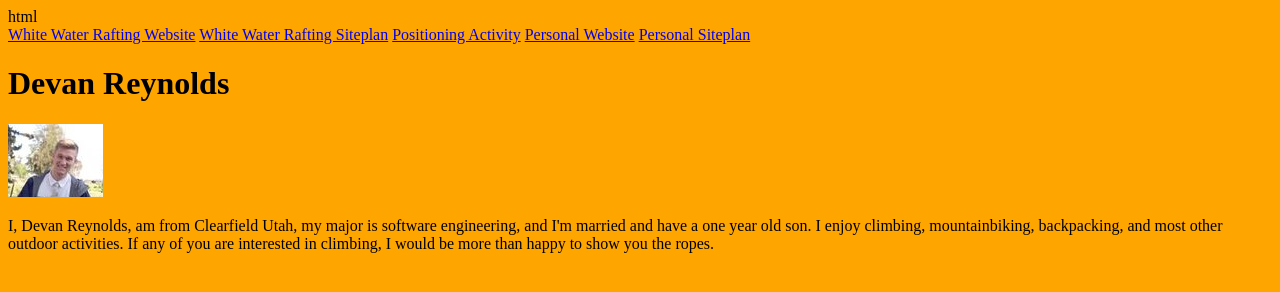
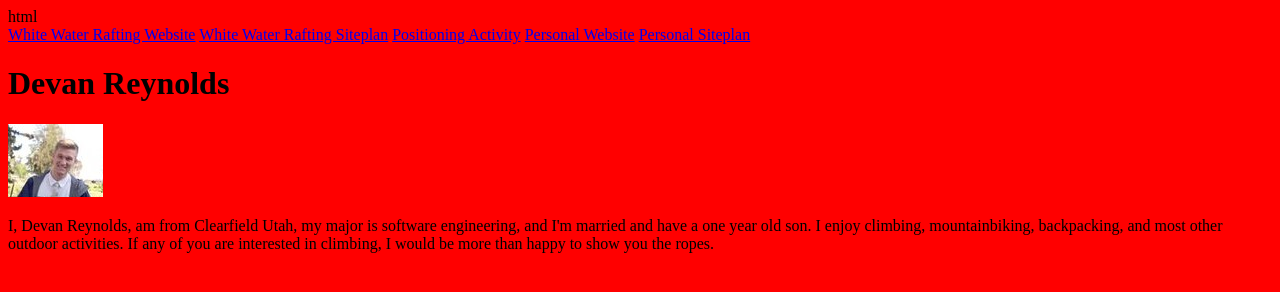
Before and after one commit to DevanRay/wdd130, a plain HTML site: page index.html in a window 1280 px wide. Drawn offline with Linux system fonts and the light colour scheme.

Commit message:
changed color

```diff
--- a/index.html
+++ b/index.html
@@ -1,7 +1,7 @@
 <!DOCTYPE html>html
 <html lang="en">
     <head>
-        <body bgcolor="orange">
+        <body bgcolor="red">
         <title> Wdd130 | Home </title>
         <nav>
             <a href="wwr/index.html" >White Water Rafting Website</a>
```
